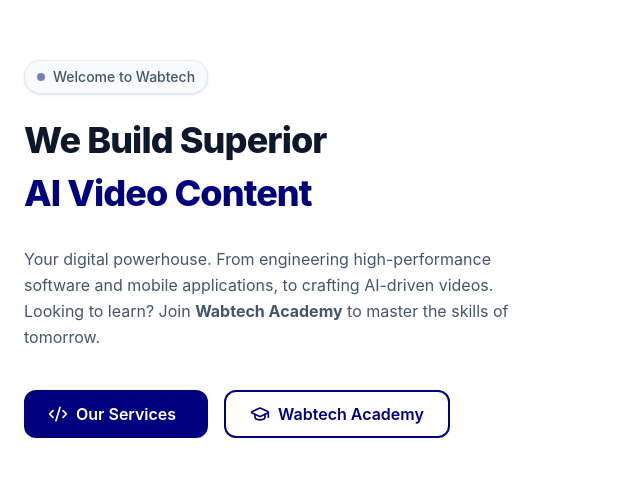
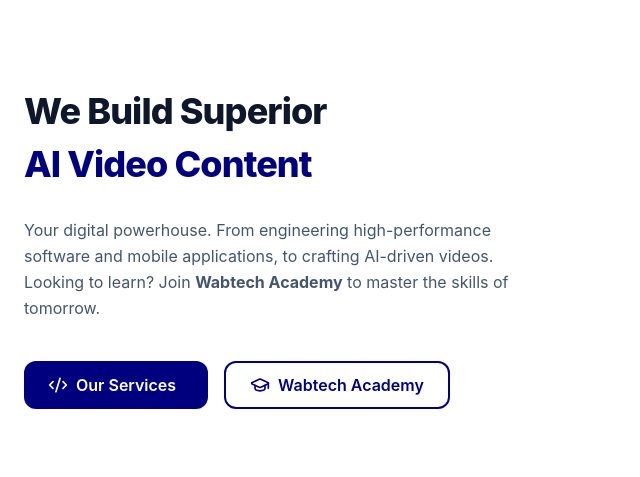
Before and after one commit to OgeeTech/wabtech, a Vue app: page / in a window 1280 px wide. Shown: the part 199-676 px from the top of the page, without its empty margins (0-640 px from the left). Built offline with nearby package versions, Linux system fonts and the light colour scheme; what @tanstack/vue-query would draw is missing.

Commit message:
refectored: removed hero badge

```diff
--- a/src/components/HeroSection.vue
+++ b/src/components/HeroSection.vue
@@ -40,16 +40,6 @@
     >
       <!-- Text Content -->
       <div class="max-w-2xl text-left flex flex-col items-start w-full">
-        <!-- Startup Pill Badge -->
-        <div
-          class="inline-flex items-center gap-2 px-3 py-1.5 rounded-full bg-slate-50 border border-slate-200 text-sm font-medium text-slate-600 mb-6 shadow-sm animate-fade-in"
-        >
-          <span
-            class="flex h-2 w-2 rounded-full bg-[#00007f] animate-pulse"
-          ></span>
-          Welcome to Wabtech
-        </div>
-
         <!-- SCALED DOWN HEADING: Now text-3xl md:text-4xl -->
         <h1
           class="text-3xl md:text-4xl font-extrabold tracking-tight mb-4 animate-slide-up text-slate-900 leading-tight"
```
